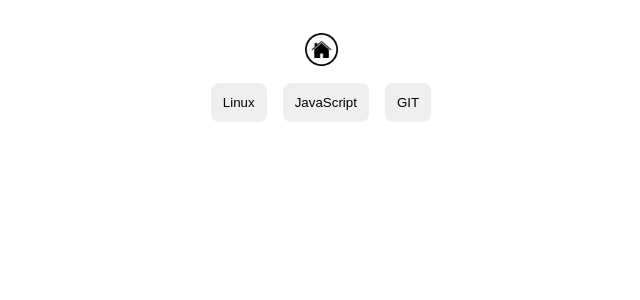
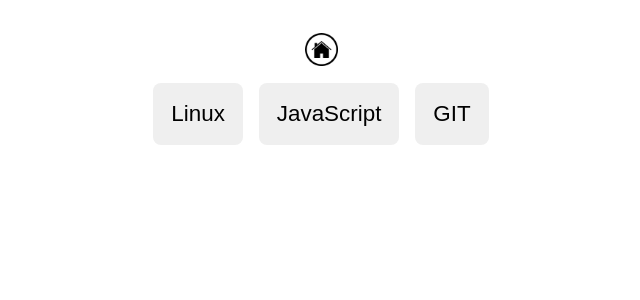
Before and after one commit to GMODias/frontend-legados-hackathon-project, a React (Create React App) app: page /tips in a window 1280 px wide. Shown: the top 300 px of the page, without its empty margins (319-959 px from the left). Built offline with nearby package versions, Linux system fonts and the light colour scheme.

Commit message:
Update style tips

```diff
--- a/src/css/pages/Tips.css
+++ b/src/css/pages/Tips.css
@@ -27,10 +27,11 @@
 }
 
 .btntipes button {
-  padding: 12px;
+  padding: 18px;
   border: none;
   transition: 0.2s;
   border-radius: 8px;
+  font-size: 1.4em;
 }
 
 .btntipes button:hover {
--- a/src/pages/Login.js
+++ b/src/pages/Login.js
@@ -47,7 +47,7 @@
   return (
     <div className="login-div">
       <form className="form-div" onSubmit={ (e) => onSubmit(e) }>
-        {redirect && <Redirect to="/main" />}
+        { redirect && <Redirect to="/main" /> }
         <h1>LOGIN</h1>
         <input
           type="text"
@@ -65,7 +65,7 @@
           data-testid="password-input"
           onChange={ ({ target: { value } }) => setPasswordInput(value) }
         />
-        <p>{loginStatus}</p>
+        <p>{ loginStatus }</p>
         <button
           type="submit"
           disabled={ disableBtn }
--- a/src/pages/Register.js
+++ b/src/pages/Register.js
@@ -50,7 +50,7 @@
   return (
     <div className="login-div">
       <form onSubmit={ (e) => onSubmit(e) }>
-        {redirect && <Redirect to="/" />}
+        { redirect && <Redirect to="/" /> }
         <h1>LOGIN</h1>
         <input
           type="text"
@@ -76,7 +76,7 @@
           data-testid="password-input"
           onChange={ ({ target: { value } }) => setPasswordInput(value) }
         />
-        <p>{loginStatus}</p>
+        <p>{ loginStatus }</p>
         <button
           type="submit"
           disabled={ disableBtn }
```
Also changed, not shown: 1 other file (tests, documents, lock files or other folders).
